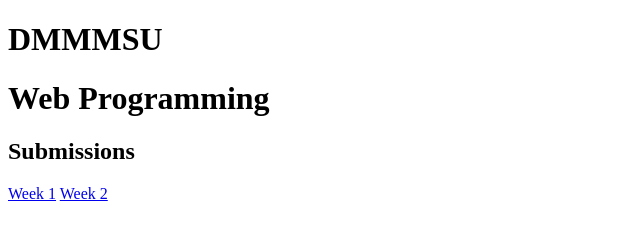
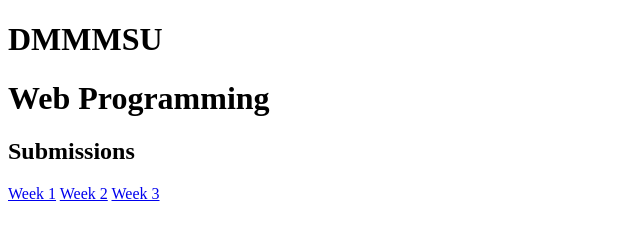
Before and after one commit to markjustinph-pixel/CSAE104PROJECT-3E, a plain HTML site: page index.html in a window 1280 px wide. Shown: the full height of the page, 0-640 px from the left. Drawn offline with Linux system fonts and the light colour scheme.

Commit message:
Initial commit

```diff
--- a/index.html
+++ b/index.html
@@ -17,6 +17,7 @@
             <nav class="nav">
               <a href="Week1/week1.html">Week 1</a>
               <a href="Week2/week2.html">Week 2</a>
+              <a href="Week3/week3.html">Week 3</a>
           </nav>
         </main>
     </body>
```
